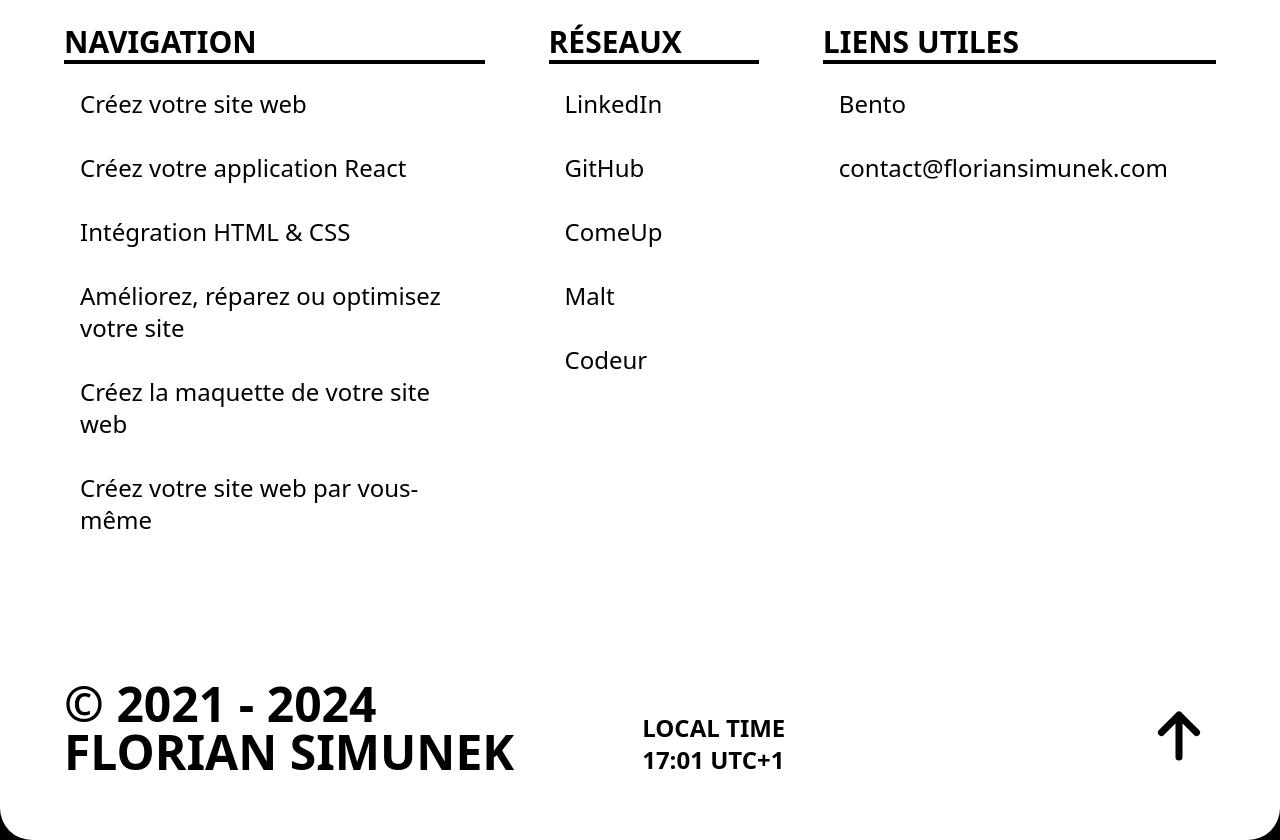
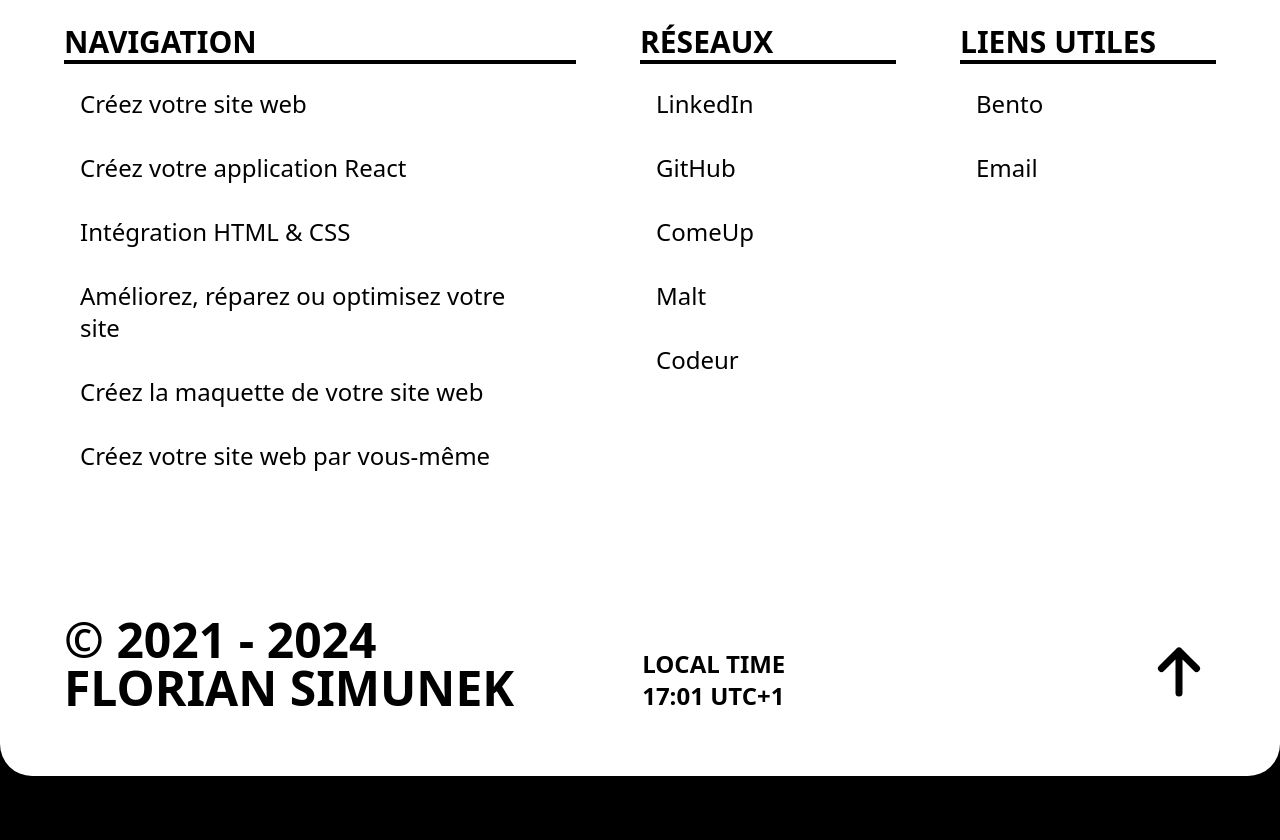
Before and after one commit to floriansimunek/floriansimunek.com, a React (Vite) app: page / in a window 1280 px wide. Shown: the part 6120-6960 px from the top of the page. After the commit the page ends 6896 px from the top, so only its background shows below. Built offline with nearby package versions, Linux system fonts and the light colour scheme; a web font is replaced by a local one.

Commit message:
🎨 Fix Footer link

```diff
--- a/src/components/Footer.jsx
+++ b/src/components/Footer.jsx
@@ -106,7 +106,7 @@ function Footer() {
             target="_blank"
             rel="noreferrer"
           >
-            contact@floriansimunek.com
+            Email
           </ListItem>
         </List>
       </Menu>
```
